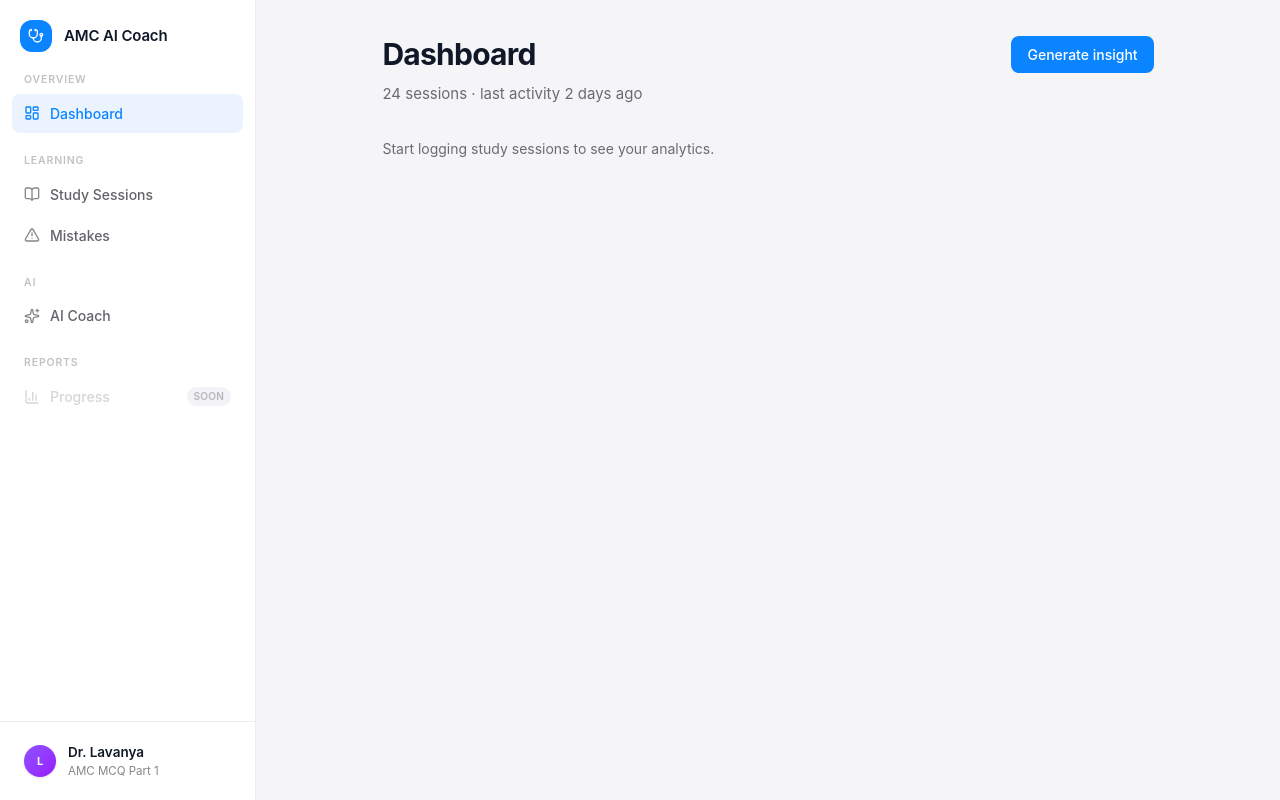
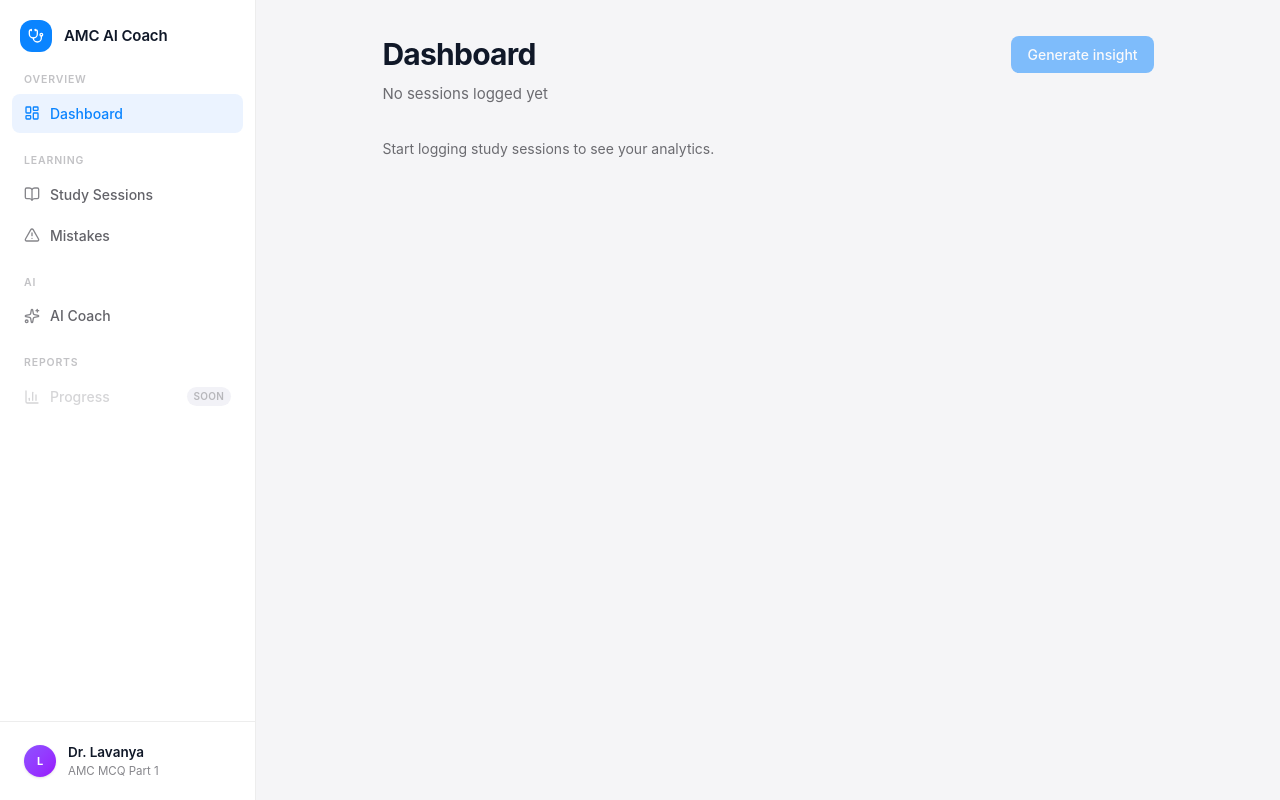
Before and after one commit to BuildWithSai/amc-ai-coach, a React (Vite) app: page / in a window 1280 px wide. Built offline with nearby package versions, Linux system fonts and the light colour scheme.

Commit message:
fix dashboard empty state — dynamic subtitle and disable generate button with no data

```diff
--- a/src/pages/DashboardPage.tsx
+++ b/src/pages/DashboardPage.tsx
@@ -185,14 +185,16 @@ function DashboardPage() {
               Dashboard
             </h1>
             <p className="mt-1.5 text-[15px] text-secondary">
-              24 sessions · last activity 2 days ago
+              {sessions.length === 0
+                ? "No sessions logged yet"
+                : `${sessions.length} sessions`}
             </p>
           </div>
           <Button
             type="button"
             className="mt-1"
             onClick={handleGenerateInsight}
-            disabled={loading}
+            disabled={loading || sessions.length === 0}
           >
             {loading ? "Generating…" : "Generate insight"}
           </Button>
```
